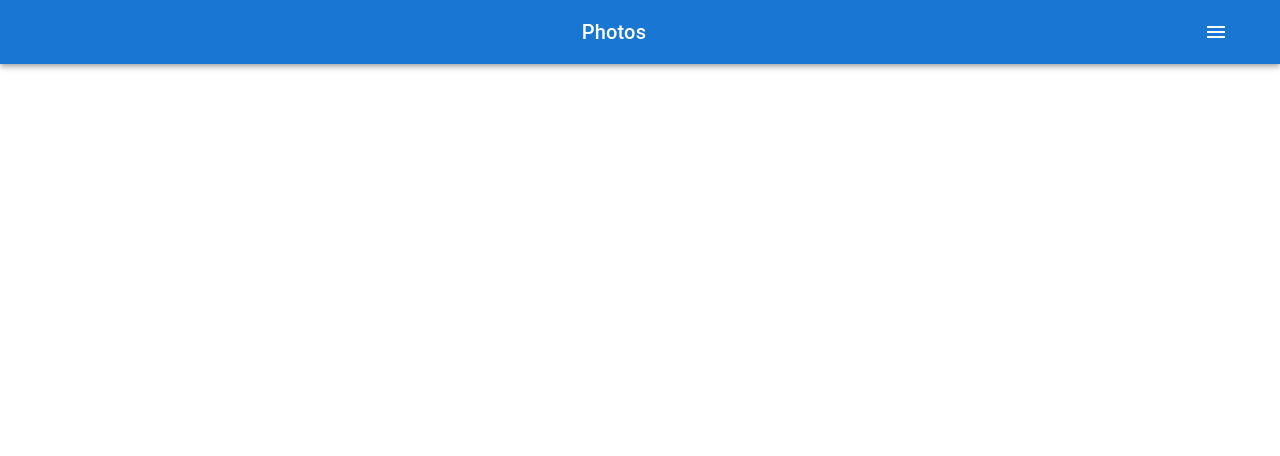
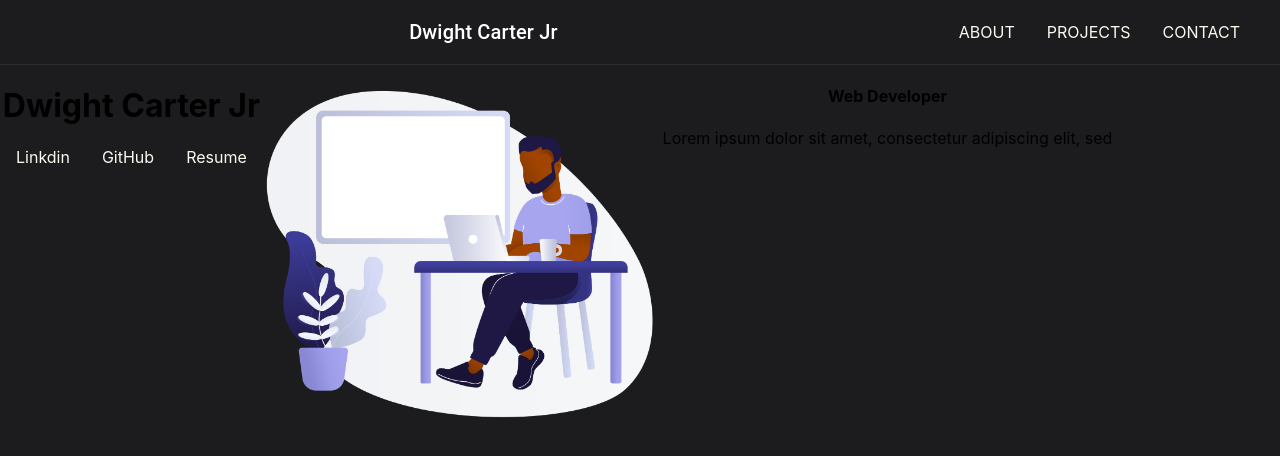
Before and after one commit to DwightX/react-portfolio, a React (Create React App) app: page / in a window 1280 px wide. Shown: the top 456 px of the page. Built offline with nearby package versions, Linux system fonts and the light colour scheme.

Commit message:
A bunch of changes

```diff
--- a/package.json
+++ b/package.json
@@ -13,6 +13,7 @@
     "@testing-library/user-event": "^12.8.3",
     "react": "^17.0.2",
     "react-dom": "^17.0.2",
+    "react-router-hash-link": "^2.4.3",
     "react-scripts": "4.0.3",
     "web-vitals": "^1.1.2"
   },
--- a/src/App.js
+++ b/src/App.js
@@ -1,11 +1,31 @@
 import './App.css';
 import Navbar from './components/Navbar'
+import { createTheme,ThemeProvider } from '@mui/material/styles';
+import './index.css';
+import Maincontent from './components/Maincontent';
+
+const theme = createTheme({
+  palette: {
+    primary: {
+      main: '#1c1c1eff'
+    },
+    secondary: {
+      main:'#FAF9F0'
+    },
+    subset: {
+      main:'#DE2E2B'
+    },
+  },
+});
 
 function App() {
   return (
+    <ThemeProvider theme={theme}>
     <div className="App">
       <Navbar />
+      <Maincontent />
     </div>
+    </ThemeProvider>
   );
 }
 
--- /dev/null
+++ b/src/components/Maincontent.js
@@ -0,0 +1,33 @@
+import React from 'react'
+import Box from '@mui/material/Box';
+import Link from '@mui/material/Link';
+import logo from '../images/bmlaptop.png'
+
+
+
+const Maincontent = props => {
+    return (
+  <div style={{ height: '90vh', margin: 0, padding: 0 }}>
+                <Box sx={{ display: 'flex'}} style={{ height: '10vh' }} >
+                    <Box>
+                        <h1>Dwight Carter Jr</h1>
+                        <div>
+                        <Link className="linksMain" sx={{m:2}} color="secondary" href="https://www.linkedin.com/in/dwight-carter-b9025bb1/">Linkdin</Link>
+                        <Link className="linksMain" sx={{m:2}} color="secondary" href="https://github.com/dwightx">GitHub</Link>
+                        <Link className="linksMain" sx={{m:2}} color="secondary" href="https://docs.google.com/document/d/1i6ktrb8iiH-6tiGLRiBayXrLW5_puAK5kys8m6b8sUI/edit?usp=sharing">Resume</Link>
+                        </div>
+                    </Box>
+                    <Box>
+                        <img style={{maxHeight:"400px"}} src={logo} alt='Logo'/>
+                    </Box>
+                    <Box>
+                        <h4>Web Developer</h4>
+                        <p>Lorem ipsum dolor sit amet, consectetur adipiscing elit, sed</p>
+                    </Box>
+                </Box>
+            </div>
+    )
+}
+
+
+export default Maincontent
--- a/src/components/Navbar.js
+++ b/src/components/Navbar.js
@@ -8,9 +8,10 @@ import MenuIcon from '@mui/icons-material/Menu';
 import MenuItem from '@mui/material/MenuItem';
 import Menu from '@mui/material/Menu';
 import useMediaQuery from '@mui/material/useMediaQuery';
+import Link from '@mui/material/Link';
 
 export default function MenuAppBar() {
-const matches = useMediaQuery('(min-width:600px)');
+const matches = useMediaQuery('(min-width:768px)');
 
   const [anchorEl, setAnchorEl] = React.useState(null);
 
@@ -23,23 +24,29 @@ const matches = useMediaQuery('(min-width:600px)');
   };
 
   return (
-    <Box sx={{ flexGrow: 1 }}>
-      <AppBar position="static">
+    <Box className="bb" sx={{ flexGrow: 1 }}>
+      <AppBar elevation={0} position="static">
         <Toolbar>
           <Typography variant="h6" component="div" sx={{ flexGrow: 1 }}>
-            Photos
+            Dwight Carter Jr
           </Typography>
+                { matches && <div>
+                  <Link className="linksMain" sx={{m:2}} color="secondary" href="#">ABOUT</Link>
+                  <Link className="linksMain" sx={{m:2}} color="secondary" href="#">PROJECTS</Link>
+                  <Link className="linksMain" sx={{m:2}} color="secondary" href="#">CONTACT</Link>
+                </div>
+              }
             <div>
-                <IconButton
+               {!matches && <IconButton
                 size="large"
                 edge="start"
-                color="inherit"
+                color="subset"
                 aria-label="menu"
                 onClick={handleMenu}
                 sx={{ mr: 2 }}
             >
             <MenuIcon />
-             </IconButton>
+             </IconButton> }
               <Menu
                 id="menu-appbar"
                 anchorEl={anchorEl}
@@ -56,8 +63,9 @@ const matches = useMediaQuery('(min-width:600px)');
                 onClose={handleClose}
 
               >
-                <MenuItem onClick={handleClose}>Profile</MenuItem>
-                <MenuItem onClick={handleClose}>My account</MenuItem>
+                <MenuItem onClick={handleClose}>ABOUT</MenuItem>
+                <MenuItem onClick={handleClose}>PROJECTS</MenuItem>
+                <MenuItem onClick={handleClose}>CONTACT</MenuItem>
               </Menu>
             </div>
         </Toolbar>
--- a/src/index.css
+++ b/src/index.css
@@ -5,9 +5,22 @@ body {
     sans-serif;
   -webkit-font-smoothing: antialiased;
   -moz-osx-font-smoothing: grayscale;
+  background-color: #1c1c1eff;
 }
 
 code {
   font-family: source-code-pro, Menlo, Monaco, Consolas, 'Courier New',
     monospace;
 }
+.linksMain{
+  text-decoration: none !important;
+  font-weight: bold;
+}
+.linksMain:hover{
+  color:#DE2E2B;
+  -webkit-transition: all .3s ease-in-out;
+  transition: all .3s ease-in-out;
+}
+.bb{
+  border-bottom: 1px solid #2c2c2eff;
+}
```
Also changed, not shown: src/images/bmlaptop.png (added), 1 other file (tests, documents, lock files or other folders).
